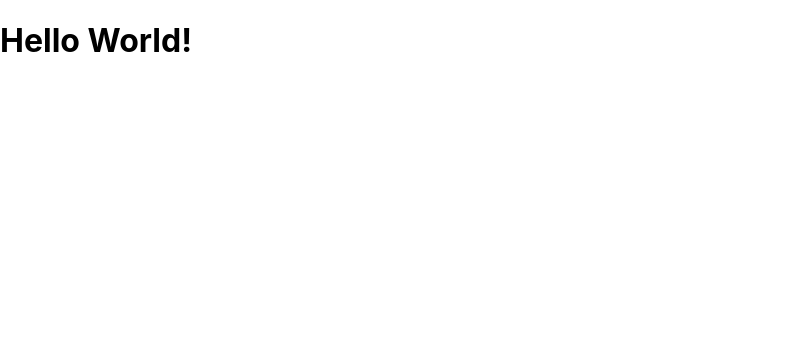
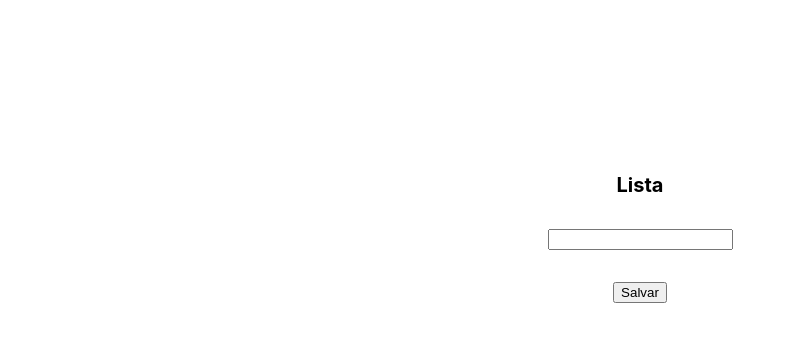
Before and after one commit to Evolker-Tecnologia/evolker-treinamento, a React (Create React App) app in the folder react/react-app/: page / in a window 1280 px wide. Shown: the top 342 px of the page, without its empty margins (0-794 px from the left). Built offline with nearby package versions, Linux system fonts and the light colour scheme.

Commit message:
criou uma lista a partir de um campo de texto (#60)

```diff
--- /dev/null
+++ b/react/react-app/src/Components/Copy/Copy.jsx
@@ -0,0 +1,28 @@
+import React, { Component } from 'react';
+import './copy.css';
+
+
+class Copy extends Component {
+    constructor(props) {
+        super(props);
+        this.state = {
+            // recebendo props que foi definido em counters
+            item: this.props.item
+        }
+        //nova instancia do this.handleIncrement para poder ter acesso ao this.state.name
+    }
+
+
+    render() {
+        return (
+            <div className="list">
+                <ul>
+                    <li>{this.state.item}</li>
+                </ul>
+
+            </div>
+        );
+    }
+}
+
+export default Copy;
--- /dev/null
+++ b/react/react-app/src/Components/Copy/copy.css
@@ -0,0 +1,8 @@
+.list {
+    padding-top: 1rem;
+    font-size: 1rem;
+}
+
+ul {
+    margin: 0;
+}
--- /dev/null
+++ b/react/react-app/src/Components/List/List.jsx
@@ -0,0 +1,46 @@
+import React, { Component } from 'react';
+import Copy from '../Copy/Copy';
+import './list.css';
+
+
+class List extends Component {
+    state = {
+        //array de counters para nao fazer hard coding e copiar varias vezes no div.
+        items: []
+        //O componente que possui o pedaço do state, deve ser o que ira modifica-lo.
+    };
+
+    handleInputChange = value => {
+        this.setState({ name: value.target.value });
+        console.log(this.state.name);
+    }
+
+
+    handleClick = name => {
+        this.state.items.push(name);
+        this.setState({ name: this.state.items });
+        console.log(name);
+    }
+
+    render() {
+        return (
+            <div className="field">
+
+                <h1 className="title">Lista</h1>
+                <input className="input" type="text" onChange={this.handleInputChange}></input>
+
+
+                <button onClick={() => this.handleClick(this.state.name)}>Salvar</button>
+
+
+                {this.state.items.map((item, index) =>
+                    // passando atributo value como props para Counter
+                    //props children: quando quero passarum props dentro do objeto entre as tags de abertura e fechamento
+                    //key é usado internamento pelo react, por isso é melhor passar o objeto counter todo para qualquer adição de propriedade ser passada juntamente com todo o objeto
+                    <Copy key={index} onAdd={this.handleClick} item={item} />)}
+            </div>
+        );
+    }
+}
+
+export default List;
--- /dev/null
+++ b/react/react-app/src/Components/List/list.css
@@ -0,0 +1,16 @@
+.field {
+    margin: 0 auto;
+    padding: 10rem;
+    width: 20rem;
+    display: flex;
+    flex-direction: column;
+    align-items: center;
+}
+
+.title {
+    margin-bottom: 2rem;
+}
+
+.input {
+    margin-bottom: 2rem;
+}
--- a/react/react-app/src/index.css
+++ b/react/react-app/src/index.css
@@ -1,5 +1,8 @@
 body {
   margin: 0;
+  width: 100vw;
+  height: 100vh;
+  font-size: 62.5%;
   font-family: -apple-system, BlinkMacSystemFont, 'Segoe UI', 'Roboto', 'Oxygen',
     'Ubuntu', 'Cantarell', 'Fira Sans', 'Droid Sans', 'Helvetica Neue',
     sans-serif;
--- a/react/react-app/src/index.js
+++ b/react/react-app/src/index.js
@@ -1,13 +1,13 @@
 import React from 'react';
 import ReactDOM from 'react-dom';
 import './index.css';
-import App from './App';
 import reportWebVitals from './reportWebVitals';
-import HelloWorld from './Components/Hello-World';
+import './Components/Copy/copy.css';
+import List from './Components/List/List';
 
 ReactDOM.render(
   <React.StrictMode>
-    <HelloWorld />
+    <List />
   </React.StrictMode>,
   document.getElementById('root')
 );
```
Also changed, not shown: 1 other file (tests, documents, lock files or other folders).
